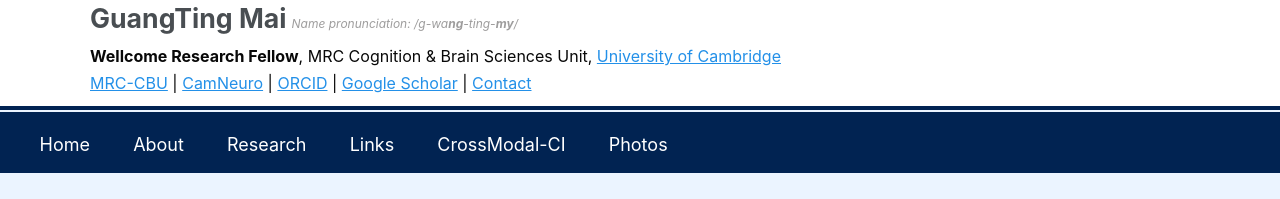
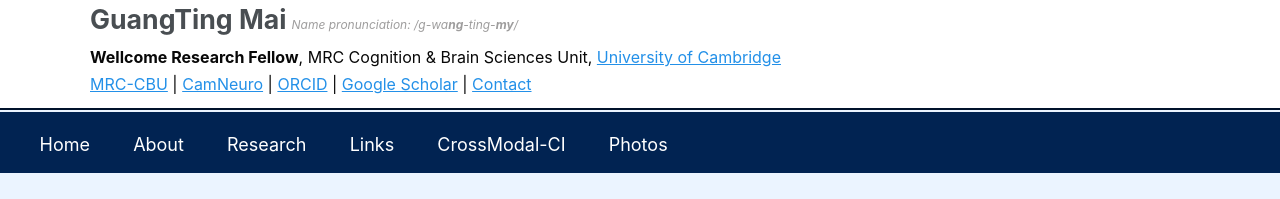
Before and after one commit to guangtingmai/guangtingmai.github.io, a Jekyll site: the page built from _pages/talkmap.html, in a window 1280 px wide. Shown: the top 199 px of the page. Built offline with Jekyll 4.4.1, drawn with Linux system fonts in a browser that asks for light colours; nearby versions of some CDN libraries.

Commit message:
Update custom.scss

```diff
--- a/_sass/custom.scss
+++ b/_sass/custom.scss
@@ -159,7 +159,7 @@ div.navigation-row span {
   height: 6.1rem !important;
   background: #fff !important;
   padding: 1rem 1rem;
-  border-bottom: 0.25rem solid #012352 !important;
+  border-bottom: 0.15rem solid #00122b !important;
   display: flex;
   align-items: center;
   gap: 1.5rem;
```
